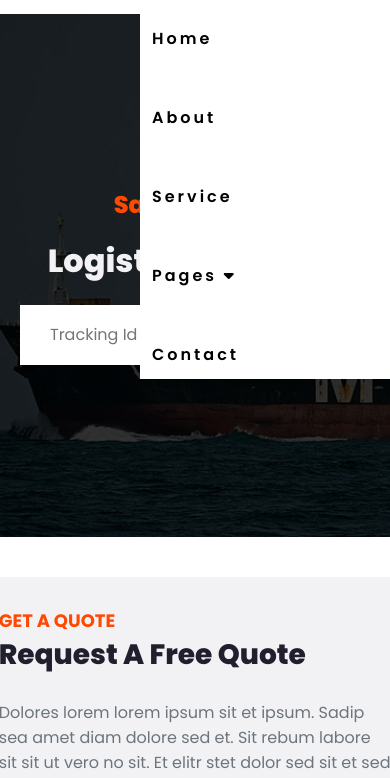
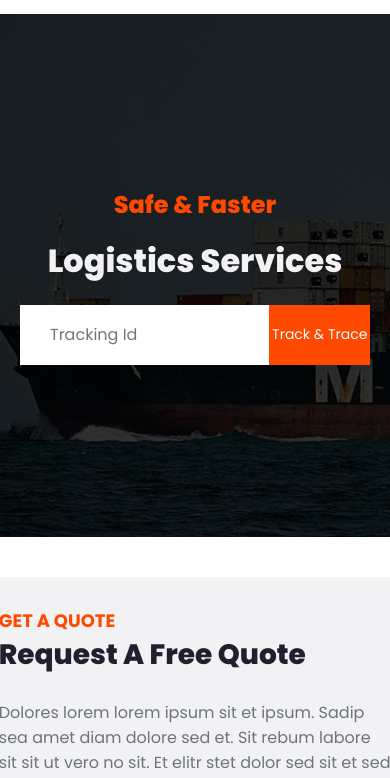
Before and after one commit to flaviare1s/faster-landing-page, a website: page index.html in a window 390 px wide. Shown: the part 66-844 px from the top of the page. Drawn offline with nearby package versions, Linux system fonts and the light colour scheme.

Commit message:
fix ajusta erro

```diff
--- a/index.html
+++ b/index.html
@@ -41,7 +41,7 @@
       <i class="fa-solid fa-bars"></i>
     </div>
 
-    <nav id="menu-mobile" class="nav-burger-menu active">
+    <nav id="menu-mobile" class="nav-burger-menu">
       <ul class="nav-list-burger">
         <li><a href="index.html">Home</a></li>
         <li><a href="index.html">About</a></li>
```
